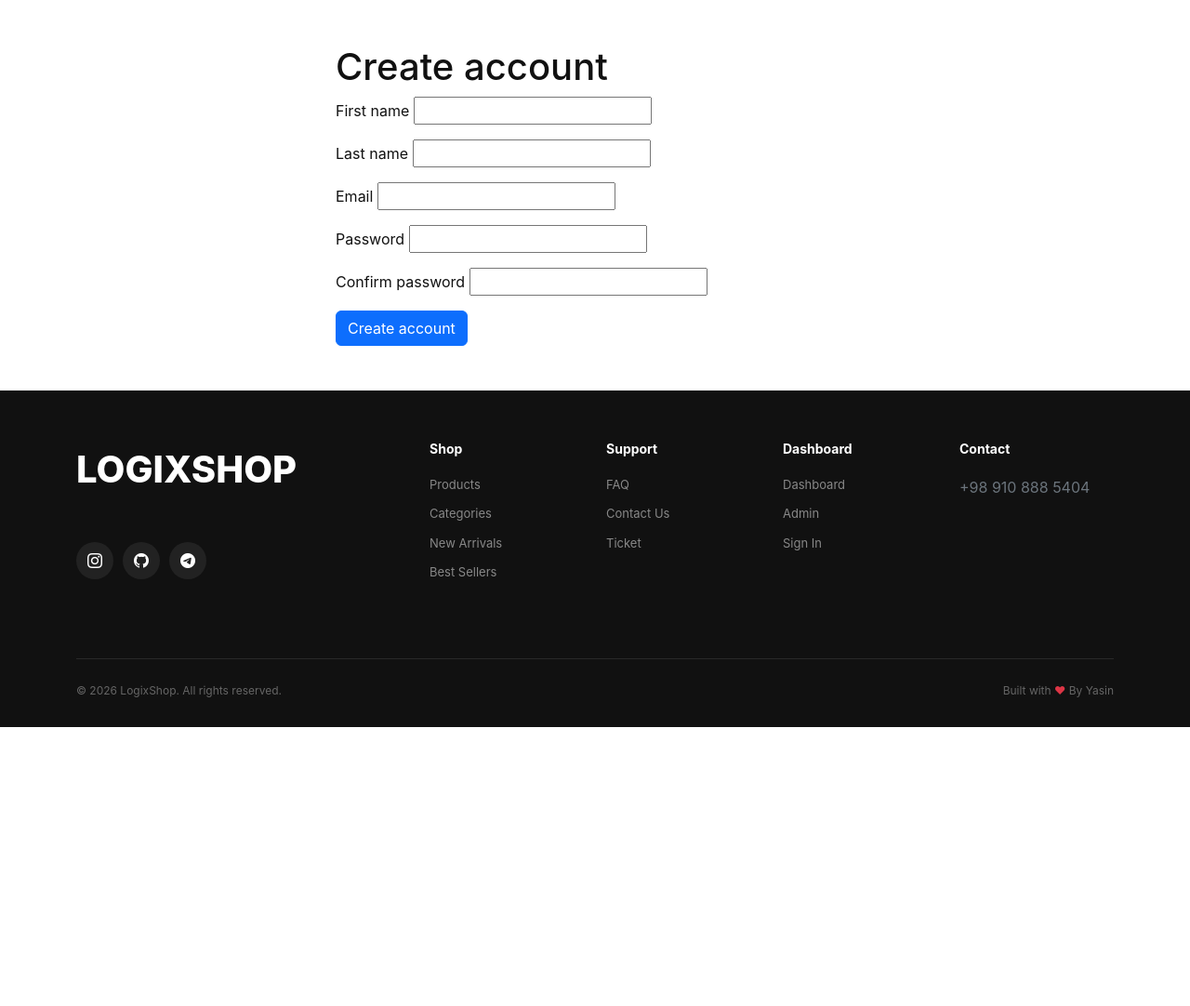
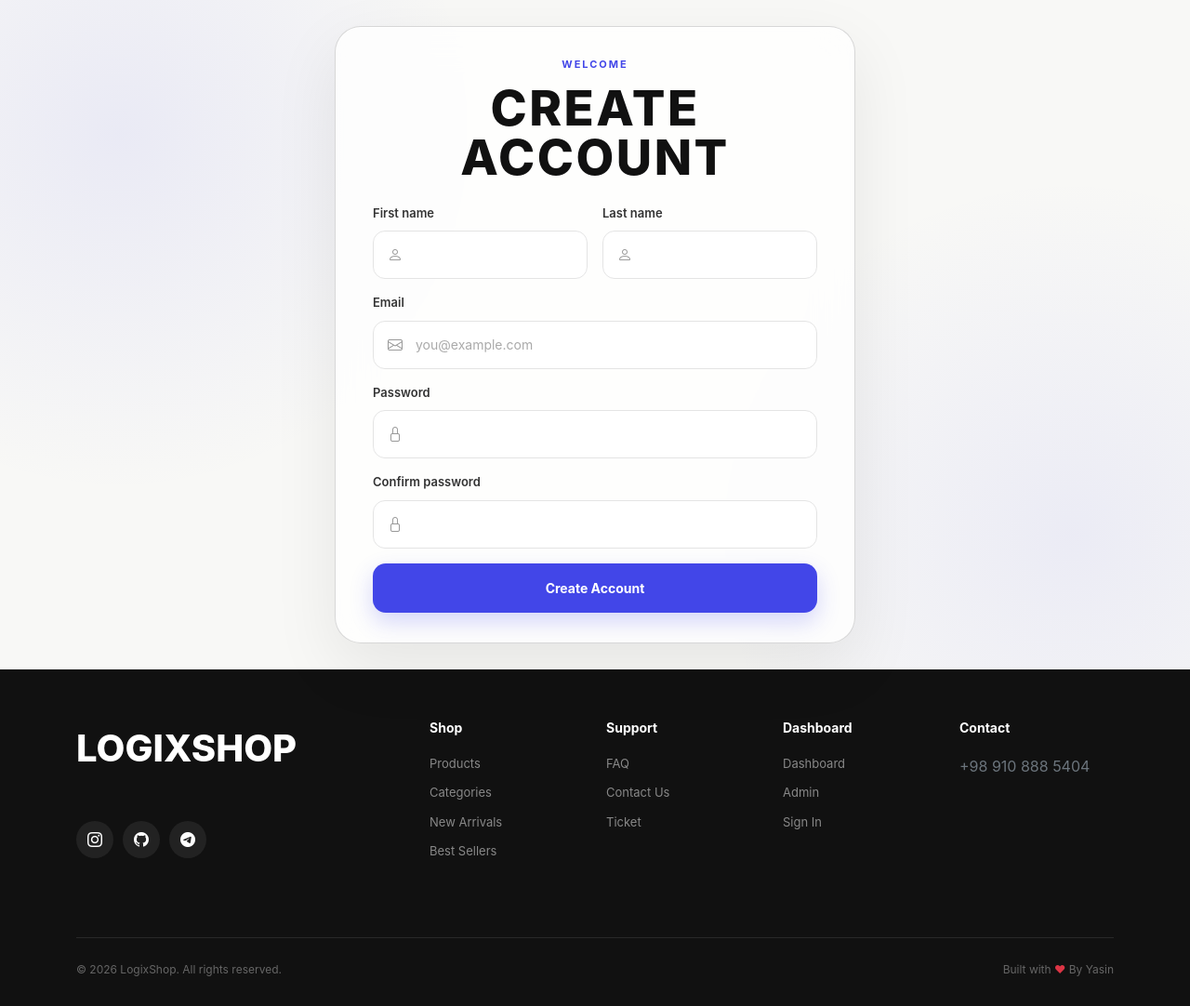
Before and after one commit to yasinnazari/LogixShop, a Django app: page /register/ in a window 1280 px wide. Shown: the part 93-1175 px from the top of the page at 93% size. Before the commit the page ends 875 px from the top, so only its background shows below. Run offline with Django 5.2, Linux system fonts and the light colour scheme; parts of the project's set-up code (start-up, migrations or seed data) failed here and were passed over.

Commit message:
Designed register form

```diff
--- /dev/null
+++ b/shop/static/css/register.css
@@ -0,0 +1,41 @@
+.register-page {
+  padding: 28px 0;
+}
+
+.register-page .login-card {
+  max-width: 560px;
+  padding: 32px 40px;
+}
+
+.register-page .login-header {
+  margin-bottom: 24px;
+}
+
+.register-page .form-group {
+  margin-bottom: 16px;
+}
+
+.register-name-row {
+  display: grid;
+  grid-template-columns: repeat(2, minmax(0, 1fr));
+  gap: 16px;
+}
+
+.register-page .login-btn {
+  margin-top: 4px;
+}
+
+@media (max-width: 576px) {
+  .register-page {
+    padding: 20px 15px;
+  }
+
+  .register-page .login-card {
+    padding: 24px 20px;
+  }
+
+  .register-name-row {
+    grid-template-columns: 1fr;
+    gap: 0;
+  }
+}
--- a/shop/templates/auth/register.html
+++ b/shop/templates/auth/register.html
@@ -1,49 +1,88 @@
 {% extends "main/base.html" %}
+{% load static %}
 
 {% block title %}LogixShop | Create account{% endblock %}
 
+{% block extra_css %}
+   <link rel="stylesheet" href="{% static 'css/login.css' %}">
+   <link rel="stylesheet" href="{% static 'css/register.css' %}">
+{% endblock extra_css %}
+
 {% block content %}
-<section class="py-5">
+<section class="login-page register-page">
    <div class="container">
-      <div class="col-md-6 mx-auto">
-         <h1>Create account</h1>
+      <div class="login-wrapper">
+         <div class="login-card">
+            <div class="login-header">
+               <span class="login-label">WELCOME</span>
+               <h1>CREATE ACCOUNT</h1>
+            </div>
+
             {% include "auth/_errors.html" %}
 
-         <form method="post" novalidate>
+            <form class="login-form" method="post" novalidate>
                {% csrf_token %}
 
-            <p>
+               <div class="register-name-row">
+                  <div class="form-group">
                      <label for="first-name">First name</label>
-               <input id="first-name" name="first_name" maxlength="150" required>
-               {% for error in errors.first_name %}<span class="text-danger">{{ error }}</span>{% endfor %}
-            </p>
+                     <div class="input-wrapper">
+                        <i class="bi bi-person"></i>
+                        <input id="first-name" name="first_name" maxlength="150" autocomplete="given-name" required>
+                     </div>
+                     {% for error in errors.first_name %}
+                        <div class="text-danger">{{ error }}</div>
+                     {% endfor %}
+                  </div>
 
-            <p>
+                  <div class="form-group">
                      <label for="last-name">Last name</label>
-               <input id="last-name" name="last_name" maxlength="150" required>
-               {% for error in errors.last_name %}<span class="text-danger">{{ error }}</span>{% endfor %}
-            </p>
+                     <div class="input-wrapper">
+                        <i class="bi bi-person"></i>
+                        <input id="last-name" name="last_name" maxlength="150" autocomplete="family-name" required>
+                     </div>
+                     {% for error in errors.last_name %}
+                        <div class="text-danger">{{ error }}</div>
+                     {% endfor %}
+                  </div>
+               </div>
 
-            <p>
+               <div class="form-group">
                   <label for="email">Email</label>
-               <input id="email" type="email" name="email" maxlength="254" autocomplete="email" required>
-               {% for error in errors.email %}<span class="text-danger">{{ error }}</span>{% endfor %}
-            </p>
+                  <div class="input-wrapper">
+                     <i class="bi bi-envelope"></i>
+                     <input type="email" id="email" name="email" maxlength="254" placeholder="you@example.com" autocomplete="email" required>
+                  </div>
+                  {% for error in errors.email %}
+                     <div class="text-danger">{{ error }}</div>
+                  {% endfor %}
+               </div>
 
-            <p>
+               <div class="form-group">
                   <label for="password">Password</label>
-               <input id="password" type="password" name="password" autocomplete="new-password" required>
-               {% for error in errors.password %}<span class="text-danger">{{ error }}</span>{% endfor %}
-            </p>
+                  <div class="input-wrapper">
+                     <i class="bi bi-lock"></i>
+                     <input type="password" id="password" name="password" autocomplete="new-password" required>
+                  </div>
+                  {% for error in errors.password %}
+                     <div class="text-danger">{{ error }}</div>
+                  {% endfor %}
+               </div>
 
-            <p>
+               <div class="form-group">
                   <label for="password-confirmation">Confirm password</label>
-               <input id="password-confirmation" type="password" name="password_confirmation" autocomplete="new-password" required>
-               {% for error in errors.password_confirmation %}<span class="text-danger">{{ error }}</span>{% endfor %}
-            </p>
+                  <div class="input-wrapper">
+                     <i class="bi bi-lock"></i>
+                     <input type="password" id="password-confirmation" name="password_confirmation" autocomplete="new-password" required>
+                  </div>
+                  {% for error in errors.password_confirmation %}
+                     <div class="text-danger">{{ error }}</div>
+                  {% endfor %}
+               </div>
 
-            <button class="btn btn-primary" type="submit">Create account</button>
+               <button class="login-btn" type="submit">Create Account</button>
             </form>
+         </div>
       </div>
    </div>
 </section>
```
Lines whose indentation alone changed are shown as unchanged.
